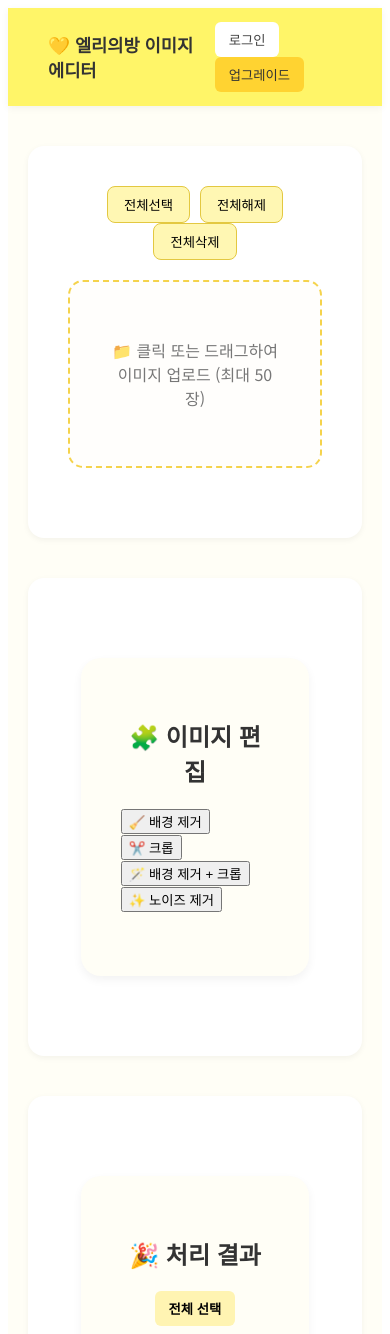
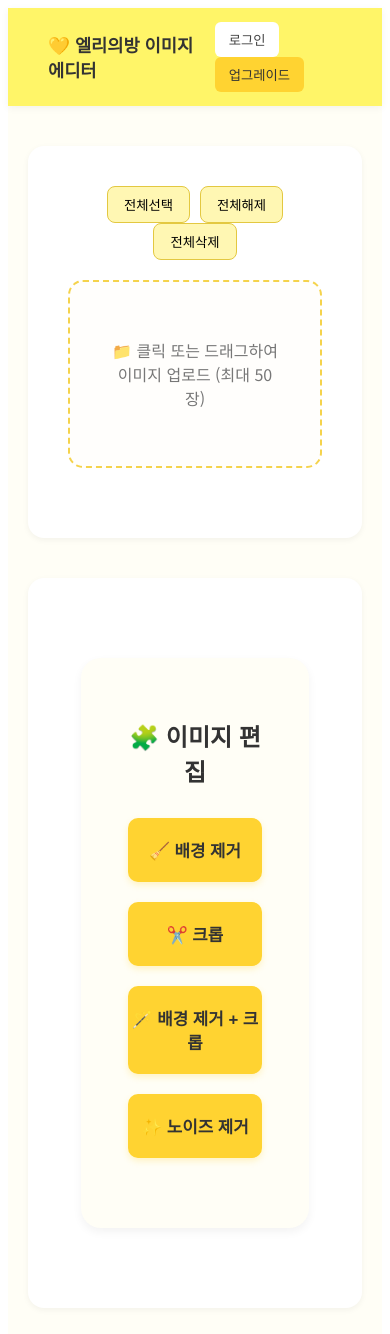
Before and after one commit to elliesbang/image-editor-elliesbang, a React (Vite) app: page / in a window 390 px wide. Shown: the top 1334 px of the page. Built offline with nearby package versions, Linux system fonts and the light colour scheme.

Commit message:
Update ImageEdit.css

```diff
--- a/src/components/ImageEdit.css
+++ b/src/components/ImageEdit.css
@@ -1,25 +1,45 @@
-.thumb-wrapper {
-  position: relative;
-  border-radius: 8px;
-  overflow: hidden;
+/* 🔹 편집 기능 버튼 (배경제거 / 크롭 / 배경제거+크롭 / 노이즈 제거) */
+.action-grid {
+  display: grid;
+  grid-template-columns: repeat(2, 1fr);
+  gap: 20px;
+  justify-items: center;
+  margin: 30px auto;
+  max-width: 600px;
+}
+
+.action-grid button {
+  background: #ffd331; /* 💛 엘리의방 노랑 */
+  border: none;
+  border-radius: 10px;
+  padding: 24px 10px;
+  width: 220px;
+  font-weight: 600;
+  font-size: 1.05rem;
+  color: #333;
   cursor: pointer;
   transition: all 0.2s ease;
+  box-shadow: 0 3px 6px rgba(255, 211, 49, 0.25);
 }
 
-.thumb-wrapper.selected {
-  border: 3px solid #000;
-  transform: scale(1.03);
+.action-grid button:hover {
+  background: #ffe98c;
+  transform: translateY(-2px);
 }
 
-.thumb-image {
-  width: 100%;
-  display: block;
-  border-radius: 6px;
+.action-grid button:disabled {
+  opacity: 0.6;
+  cursor: not-allowed;
 }
 
-.thumbnail-grid {
-  display: grid;
-  grid-template-columns: repeat(auto-fit, minmax(160px, 1fr));
-  gap: 16px;
-  margin-top: 24px;
+/* ✨ 모바일 대응 */
+@media (max-width: 600px) {
+  .action-grid {
+    grid-template-columns: 1fr;
+  }
+
+  .action-grid button {
+    width: 90%;
+    padding: 20px 0;
+  }
 }
```
